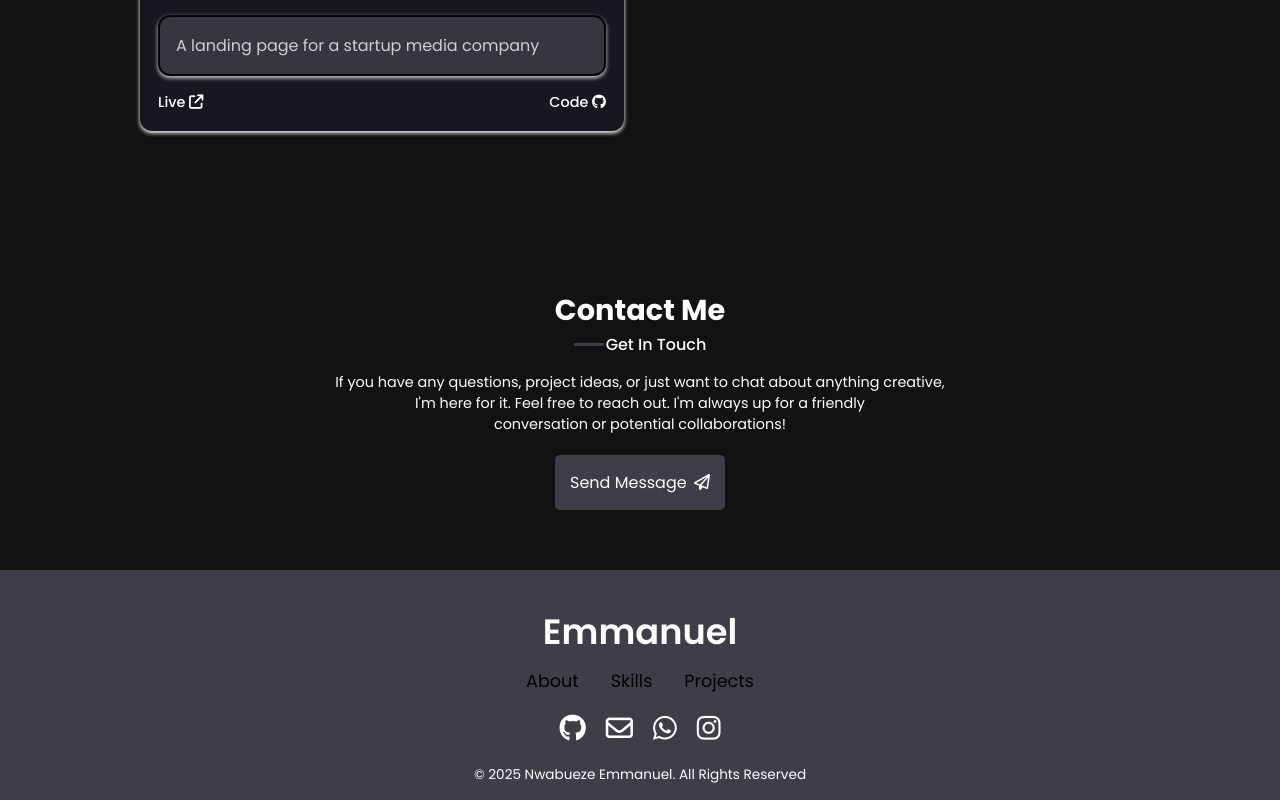
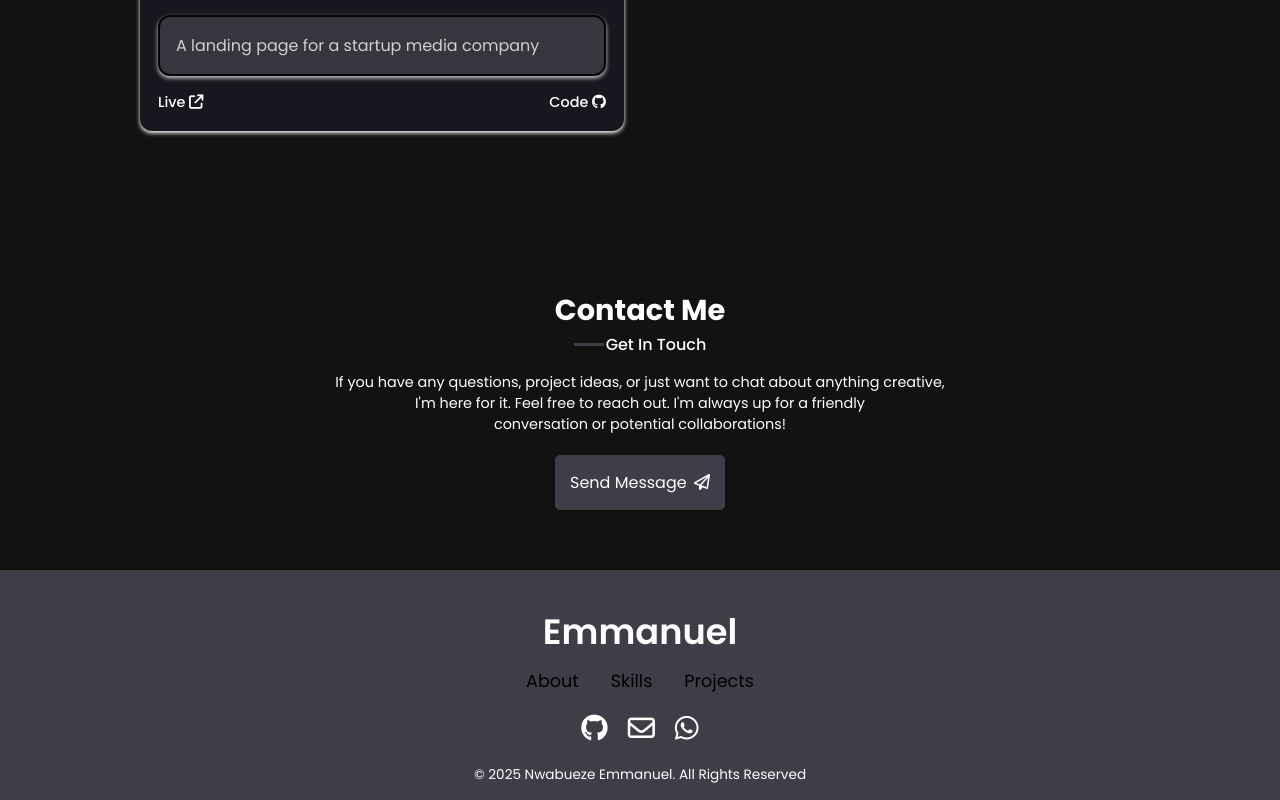
Before and after one commit to emmanw3l/personal-portfolio, a React (Vite) app: page / in a window 1280 px wide. Shown: the part 4163-4963 px from the top of the page. Built offline with nearby package versions, Linux system fonts and the light colour scheme.

Commit message:
instagram

```diff
--- a/src/components/Footer/Footer.jsx
+++ b/src/components/Footer/Footer.jsx
@@ -4,7 +4,6 @@ import Gmail from "../../assets/Icons/Gmail";
 import Github from "../../assets/Icons/Github";
 import Whatsapp from "../../assets/Icons/Whatsapp";
 // import Twitter from "../../assets/Icons/Twitter";
-import Instagram from "../../assets/Icons/Instagram";
 import { myLinks } from "../../helper/links";
 
 export default function Footer() {
@@ -44,11 +43,7 @@ export default function Footer() {
                   <Whatsapp />
                 </a>
               </div>
-              <div className="btn ">
-                <a href={myLinks.instagram}>
-                  <Instagram />
-                </a>
-              </div>
+
             </div>
             <p>
               &copy; 2025 Nwabueze Emmanuel. All Rights Reserved
```
